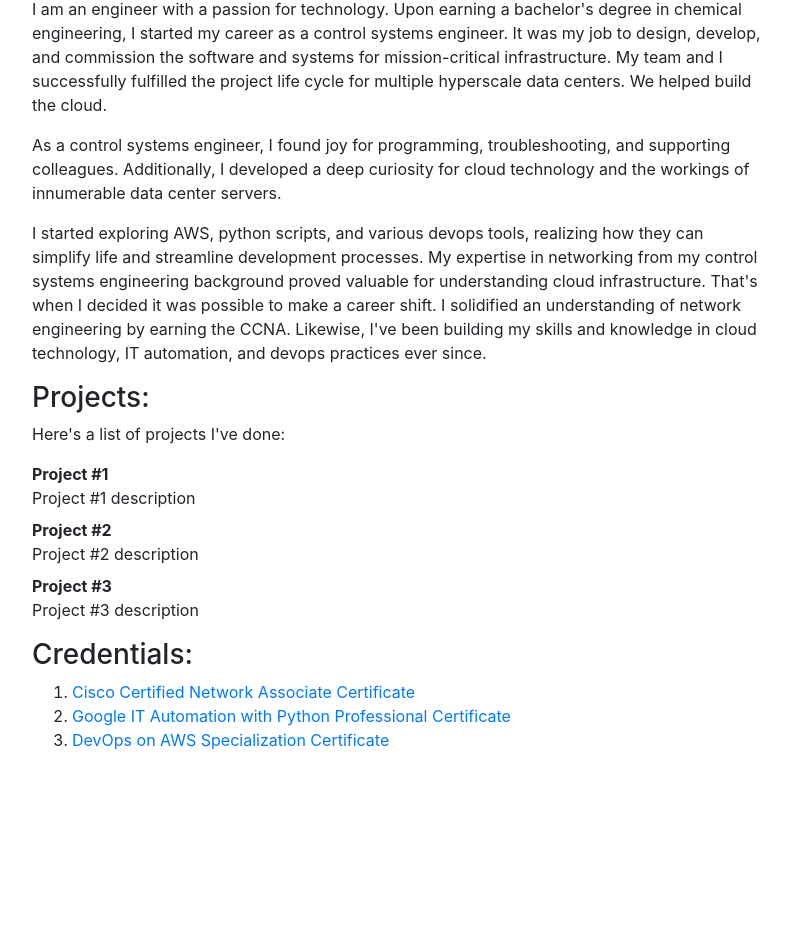
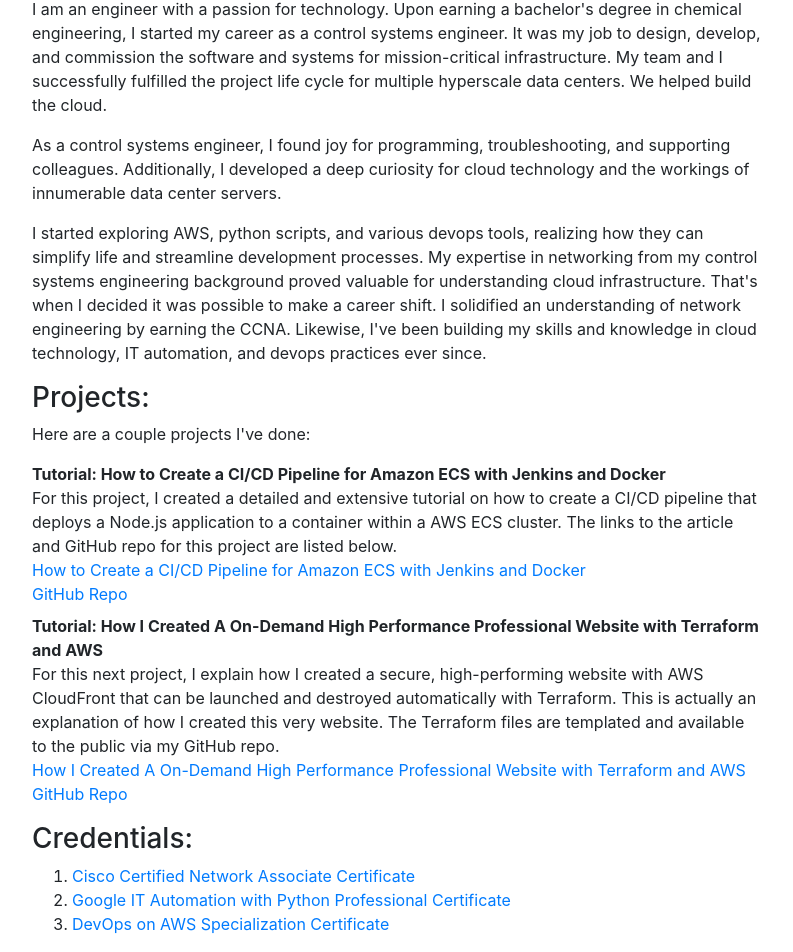
Before and after one commit to annajeanette/portfolio-landing-page, a plain HTML site: page index.html in a window 1280 px wide. Shown: the part 147-1099 px from the top of the page, without its empty margins (243-1036 px from the left). Before the commit the page ends 915 px from the top, so only its background shows below. Drawn offline with nearby package versions, Linux system fonts and the light colour scheme.

Commit message:
Added project info

```diff
--- a/index.html
+++ b/index.html
@@ -38,14 +38,21 @@
             <p> I started exploring AWS, python scripts, and various devops tools, realizing how they can simplify life and streamline development processes. My expertise in networking from my control systems engineering background proved valuable for understanding cloud infrastructure. That's when I decided it was possible to make a career shift. I solidified an understanding of network engineering by earning the CCNA. Likewise, I've been building my skills and knowledge in cloud technology, IT automation, and devops practices ever since.
            </p>
             <h3>Projects:</h3>
-            <p>Here's a list of projects I've done:</p>
+            <p>Here are a couple projects I've done:</p>
             <dl>
-              <dt>Project #1</dt>
-              <dd>Project #1 description</dd>
-              <dt>Project #2</dt>
-              <dd>Project #2 description</dd>
-              <dt>Project #3</dt>
-              <dd>Project #3 description </dd>
+              <dt>Tutorial: How to Create a CI/CD Pipeline for Amazon ECS with Jenkins and Docker</dt>
+              <dd>For this project, I created a detailed and extensive tutorial on how to create a CI/CD pipeline that deploys a Node.js application to a container within a AWS ECS cluster. The links to the article and GitHub repo for this project are listed below.
+              <br>
+                <a href="https://medium.com/@anna.jeanette.b/how-to-create-a-ci-cd-pipeline-for-amazon-ecs-with-jenkins-and-docker-ba6a016683a1">How to Create a CI/CD Pipeline for Amazon ECS with Jenkins and Docker</a>
+              <br>
+                <a href="https://github.com/annajeanette/pipeline-demo.git">GitHub Repo</a></dd>
+
+              <dt>Tutorial: How I Created A On-Demand High Performance Professional Website with Terraform and AWS</dt>
+              <dd>For this next project, I explain how I created a secure, high-performing website with AWS CloudFront that can be launched and destroyed automatically with Terraform. This is actually an explanation of how I created this very website. The Terraform files are templated and available to the public via my GitHub repo.
+              <br>
+                <a href="https://medium.com/@anna.jeanette.b/how-i-created-a-on-demand-high-performance-professional-website-with-terraform-and-aws-47d109091419">How I Created A On-Demand High Performance Professional Website with Terraform and AWS</a>
+              <br>
+                <a href="https://github.com/annajeanette/professional-website-terraform-template.git">GitHub Repo</a></dd>
               </dl>
               <h3>Credentials:</h3>
               <ol>
```
